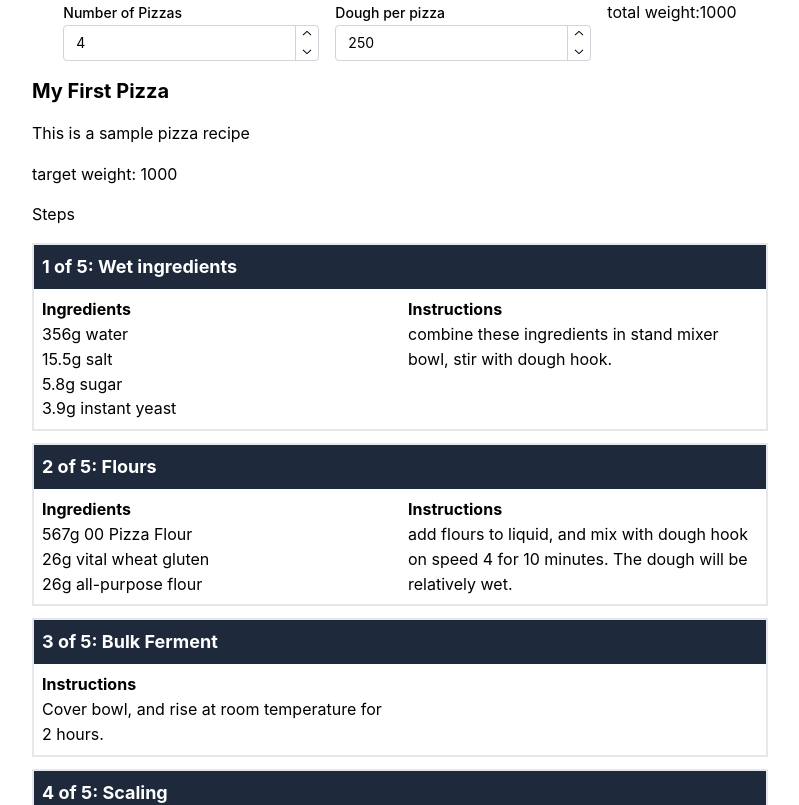
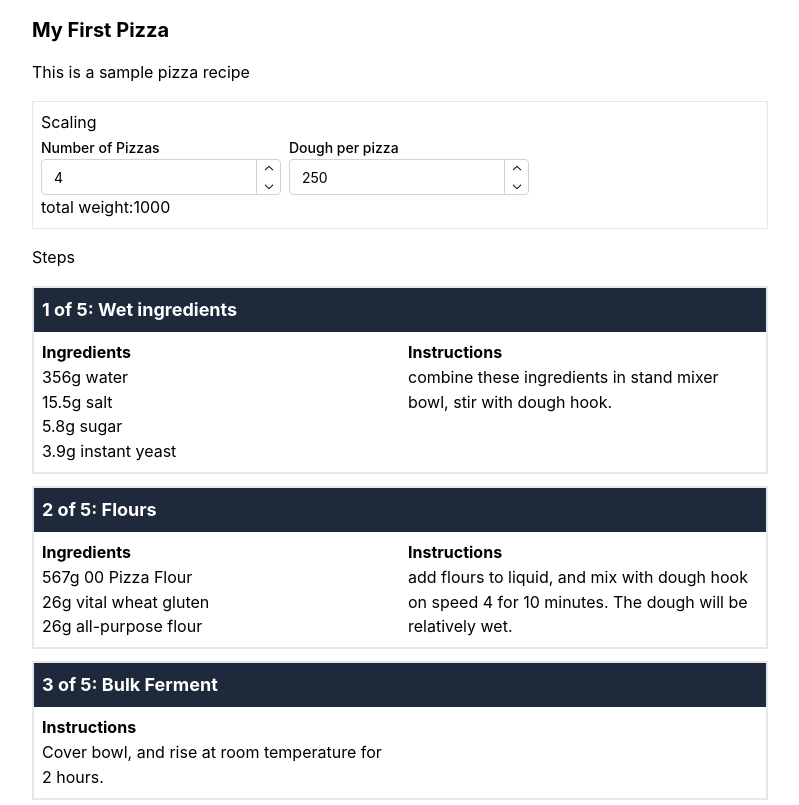
Before and after one commit to klalicki/bakers-mode, a React (Create React App) app: page / in a window 1280 px wide. Shown: the top 805 px of the page, without its empty margins (240-1039 px from the left). Built offline with nearby package versions, Linux system fonts and the light colour scheme.

Commit message:
moves scale control to main

```diff
--- a/src/App.tsx
+++ b/src/App.tsx
@@ -7,9 +7,6 @@ const App = () => {
   return (
     <div className="flex flex-col items-center">
       <ScalerWrapper>
-        <header className="max-w-3-xl">
-          <TargetScaleSetter />
-        </header>
         <main className="max-w-3xl">
           <RecipeViewer />
         </main>
--- a/src/components/RecipeViewer/RecipeViewer.tsx
+++ b/src/components/RecipeViewer/RecipeViewer.tsx
@@ -1,6 +1,7 @@
 import { useContext } from "react";
 import { ScalerContext, ScalerContextType } from "../../context/ScalerContext";
 import { RecipeStepDisplay } from "../RecipeStepDisplay/RecipeStepDisplay";
+import { TargetScaleSetter } from "../TargetScaleSetter/TargetScaleSetter";
 
 export const RecipeViewer = () => {
   const { scaledRecipe, targetWeight, ingredientList } = useContext(
@@ -12,8 +13,9 @@ export const RecipeViewer = () => {
     <section className="p-4 flex flex-col gap-4">
       <h1 className=" text-xl font-bold focus">{scaledRecipe.title}</h1>
       <p>{scaledRecipe.description}</p>
-      <p>target weight: {targetWeight}</p>
+      <TargetScaleSetter />
       <h2>Steps</h2>
+
       <ol className="flex flex-col gap-3">
         {scaledRecipe.steps.map((step, index) => {
           return (
--- a/src/components/TargetScaleSetter/TargetScaleSetter.tsx
+++ b/src/components/TargetScaleSetter/TargetScaleSetter.tsx
@@ -13,21 +13,27 @@ export const TargetScaleSetter = () => {
     setTargetWeight((pizzaSize as number) * (pizzaCount as number));
   }, [pizzaCount, pizzaSize, setTargetWeight]);
   return (
-    <div className="flex gap-4">
+    <article className=" w-full border p-2">
+      <h2>Scaling</h2>
+      <div className="flex gap-2 flex-wrap">
         <NumberInput
+          className=" w-60"
           value={pizzaCount}
           label={"Number of Pizzas"}
           onChange={setPizzaCount}
         />{" "}
         <NumberInput
+          className=" w-60"
           value={pizzaSize}
           label={"Dough per pizza"}
           onChange={setPizzaSize}
         />
+      </div>
+
       <h2>
         total weight:
         {targetWeight}
       </h2>
-    </div>
+    </article>
   );
 };
```
Lines whose indentation alone changed are shown as unchanged.
